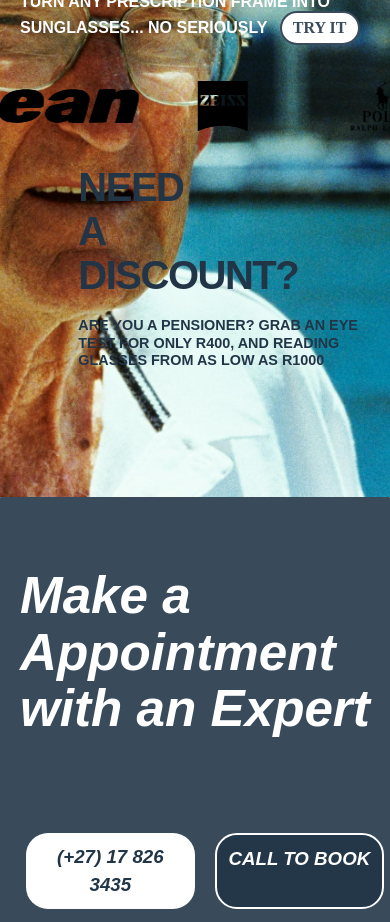
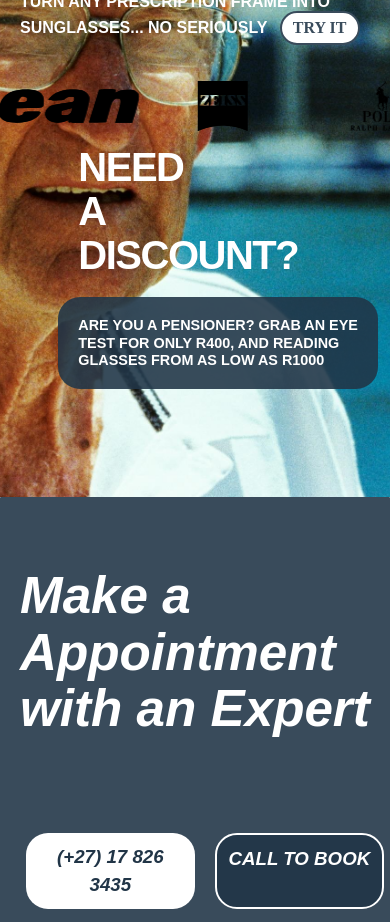
Before and after one commit to AustinMaturure/sylkamohle, a React (Vite) app in the folder sylkemohle/: page / in a window 390 px wide. Shown: the part 4720-5642 px from the top of the page. Built offline with nearby package versions, Linux system fonts and the light colour scheme; a web font is replaced by a local one.

Commit message:
added some SEO

```diff
--- a/sylkemohle/index.html
+++ b/sylkemohle/index.html
@@ -2,10 +2,13 @@
 <html lang="en">
 <head>
   <meta charset="UTF-8" />
-    <link rel="icon" type="image/svg+xml" href="/vite.svg" />
+  <meta name="viewport" content="width=device-width, initial-scale=1.0">
+  <meta name="description" content="Optometrist services in Piet Retief. Comprehensive eye exams, prescription eyeglasses, and more.">
+  <meta name="keywords" content="optometrist, optometrist piet retief, eye care, prescription eyeglasses, Piet Retief, eye exams, eye glasses">
+  <meta name="author" content="Sylka mohle optometrist">
+  <title>Sylka Möhle Optometrist - Piet Retief</title>
   <link href="https://api.fontshare.com/v2/css?f[]=quilon@700,400&f[]=satoshi@900,700,400&f[]=manrope@800&display=swap" rel="stylesheet">
-    <meta name="viewport" content="width=device-width, initial-scale=1.0" />
-    <title>sylkemohleoptometrist</title>
+
 </head>
 <body>
   <div id="root"></div>
--- a/sylkemohle/src/Hero.css
+++ b/sylkemohle/src/Hero.css
@@ -525,7 +525,7 @@ transition: opacity 1.5s ease-in ;
 }
 
 @keyframes slide-up{
-  0% {transform: translateY(50%);}
+  0% {transform: translateY(90%);}
   100% {transform: translateY(0%);}
 }
 .wwo-header, .wwo-about{
@@ -696,10 +696,12 @@ transition: opacity 1.5s ease-in ;
   }
 
   #pers-desc-disc {
-    color: #213547;
+    background-color: #213547e3;
+    padding: 20px;
+    border-radius: 22px;
   }
   #pers-head-disc{
-    color: #213547;
+
   }
 
   .pers-header{
```
Lines whose indentation alone changed are shown as unchanged.
